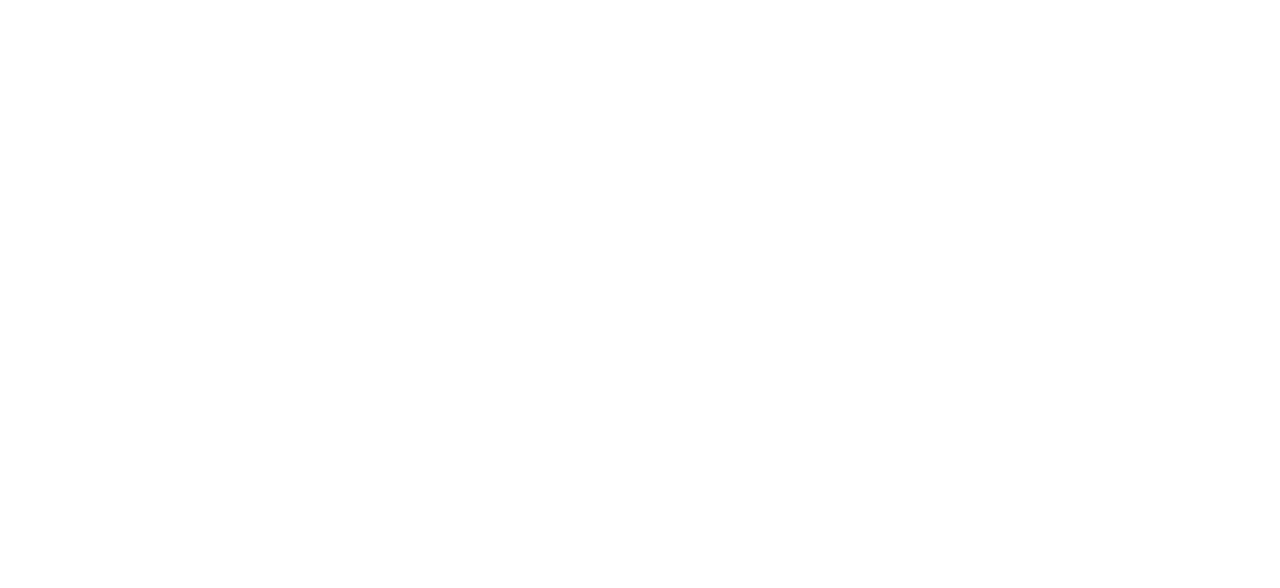
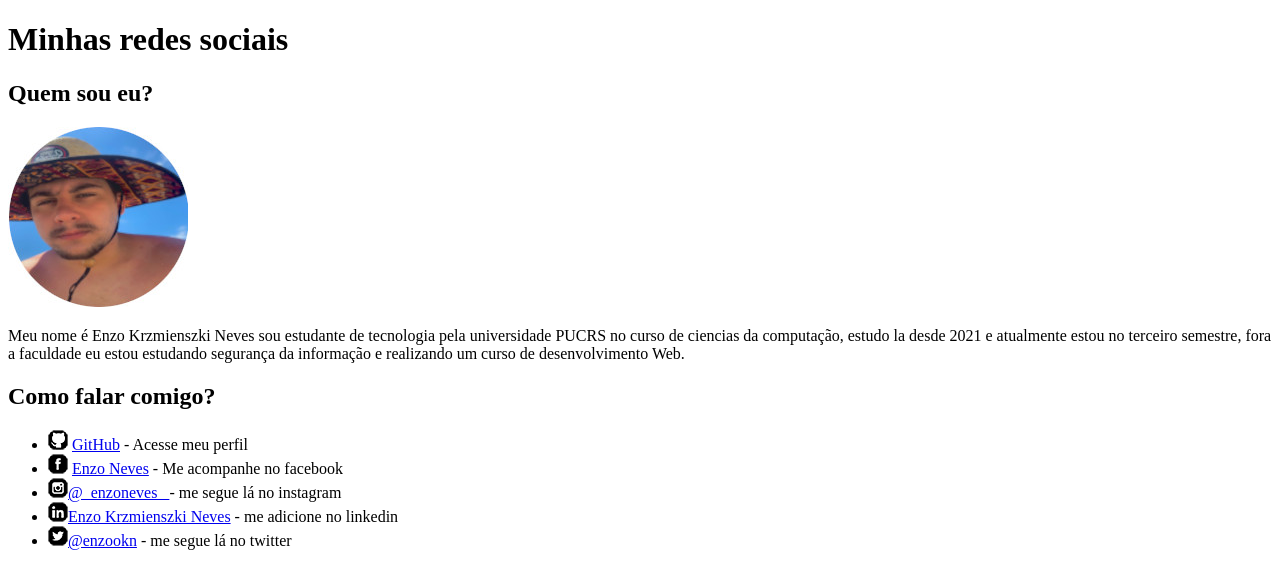
Before and after one commit to Enzo-Neves/Html-css_estudos_CursoEmVideo, a plain HTML site: page modulo1/html-css/Desafios/desafio05/index.html in a window 1280 px wide. Drawn offline with Linux system fonts and the light colour scheme.

Commit message:
Desafios05 e 06

```diff
--- a/modulo1/html-css/Desafios/desafio05/index.html
+++ b/modulo1/html-css/Desafios/desafio05/index.html
@@ -1,12 +1,25 @@
 <!DOCTYPE html>
-<html lang="en">
+<html lang="pt-br">
 <head>
     <meta charset="UTF-8">
     <meta http-equiv="X-UA-Compatible" content="IE=edge">
     <meta name="viewport" content="width=device-width, initial-scale=1.0">
-    <title>Document</title>
+    <link rel="shortcut icon" href="_imagens/favicon.ico" type="image/x-icon">
+    <title>Social</title>
 </head>
 <body>
-
+    <h1>Minhas redes sociais</h1>
+    <h2>Quem sou eu?</h2>
+    <img src="_imagens/imagem do perfil.jpeg" alt="Meu perfil">
+    <p>Meu nome é Enzo Krzmienszki Neves sou estudante de tecnologia pela universidade PUCRS no curso de ciencias da computação, estudo la desde 2021 e atualmente estou no terceiro semestre, fora a faculdade eu estou estudando segurança da informação e realizando um curso de desenvolvimento Web.</p>
+    <h2>Como falar comigo?</h2>
+    <ul>
+<li> <img src="_imagens/icone-github.png" alt=""> <a href="https://github.com/Enzo-Neves" target="_blank" alt="external">GitHub</a>
+     - Acesse meu perfil </li>
+     <li><img src="_imagens/icone-facebook.png" alt=""> <a href="https://www.facebook.com/enzo.neves.505/" target="_blank" alt="external">Enzo Neves</a> - Me acompanhe no facebook</li>
+     <li><img src="_imagens/icone-instagram.png" alt=""><a href="https://www.instagram.com/_enzoneves_/" target="_blank" alt="external">@_enzoneves_ </a>- me segue lá no instagram</li>
+     <li><img src="_imagens/icone-linkedin.png" alt=""><a href="https://www.linkedin.com/in/enzo-krzmienszki-neves-a57702208/" target="_blank" alt="external">Enzo Krzmienszki Neves</a> - me adicione no linkedin </li>
+    <li><img src="_imagens/icone-twitter.png" alt=""><a href="https://twitter.com/enzookn" target="_blank" alt="external">@enzookn</a> - me segue lá no twitter</li>
+    </ul>
 </body>
 </html>
```
Also changed, not shown: modulo1/html-css/Desafios/desafio 06/index.html (added, +26 -0 lines), modulo1/html-css/Desafios/desafio 06/favicon.ico (added), modulo1/html-css/Desafios/desafio05/_imagens/favicon.ico (added), modulo1/html-css/Desafios/desafio05/_imagens/icone-facebook.png (added), modulo1/html-css/Desafios/desafio05/_imagens/icone-github.png (added), modulo1/html-css/Desafios/desafio05/_imagens/icone-instagram.png (added), modulo1/html-css/Desafios/desafio05/_imagens/icone-linkedin.png (added), modulo1/html-css/Desafios/desafio05/_imagens/icone-twitter.png (added), modulo1/html-css/Desafios/desafio05/_imagens/icone-youtube.png (added), modulo1/html-css/Desafios/desafio05/_imagens/imagem do perfil.jpeg (added).
